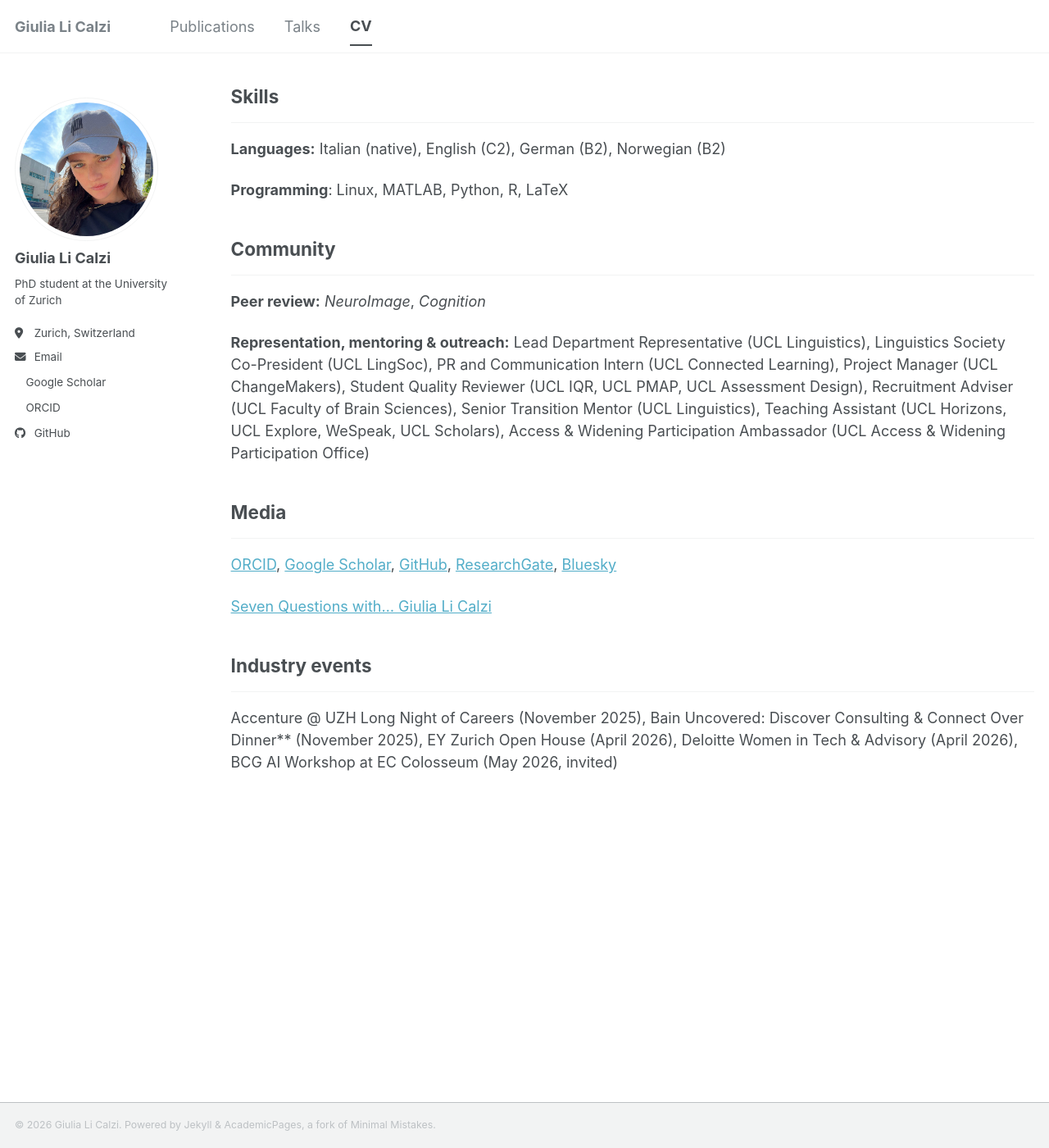
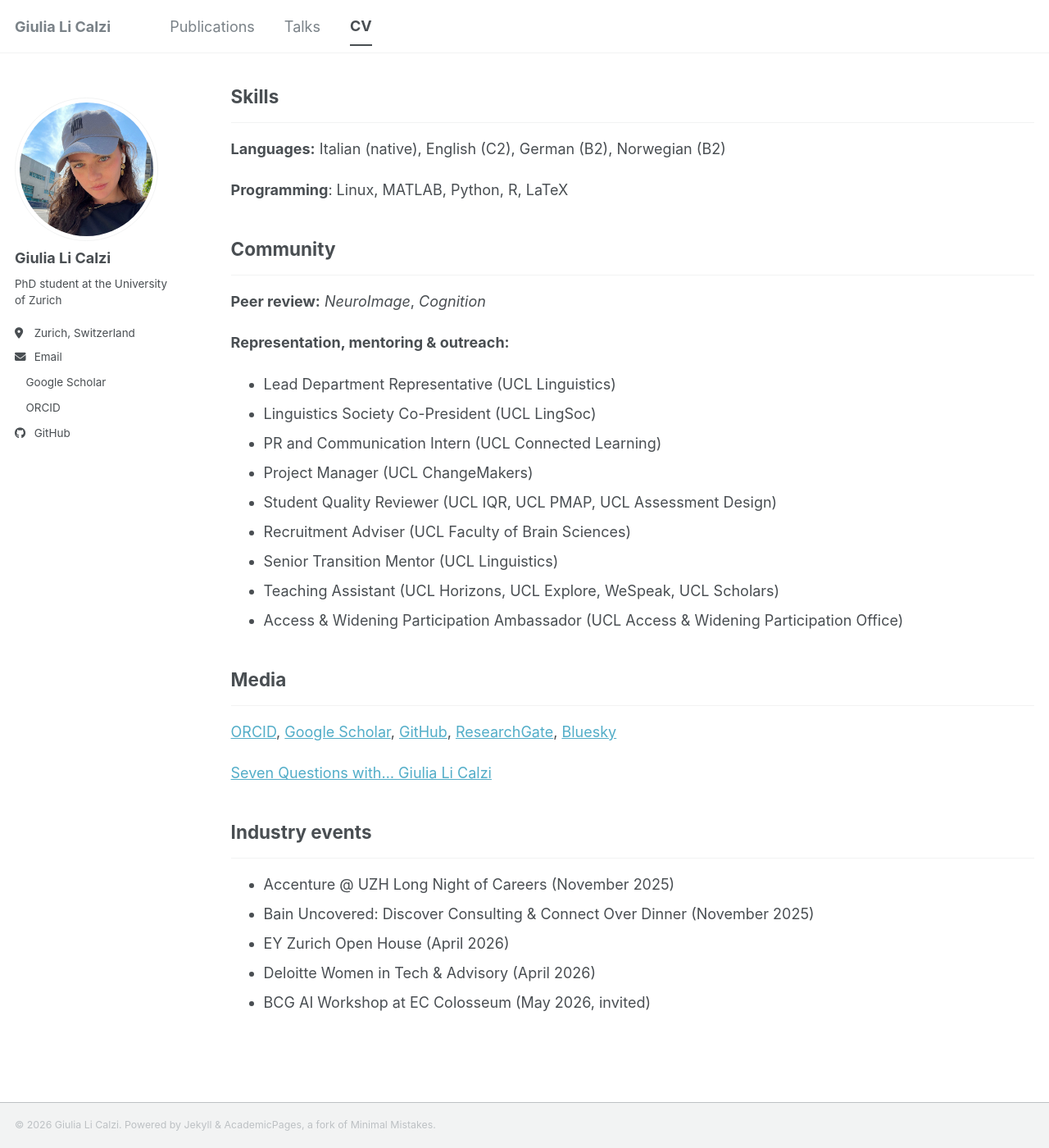
Before and after one commit to glicalzi/glicalzi.github.io, a Jekyll site: the page built from _pages/cv.md, in a window 1280 px wide and 1400 px high, scrolled down 1460 px. Shown: the whole window at 82% size. Built offline with Jekyll 4.4.1, drawn with Linux system fonts in a browser that asks for light colours; a style sheet for code colours, icons or effects is not loaded.

Commit message:
Update cv.md

```diff
--- a/_pages/cv.md
+++ b/_pages/cv.md
@@ -67,7 +67,16 @@ Istituto Nazionale della Previdenza Sociale (INPS)
 ---
 **Peer review:** *NeuroImage*, *Cognition*
 
-**Representation, mentoring & outreach:** Lead Department Representative (UCL Linguistics), Linguistics Society Co-President (UCL LingSoc), PR and Communication Intern (UCL Connected Learning), Project Manager (UCL ChangeMakers), Student Quality Reviewer (UCL IQR, UCL PMAP, UCL Assessment Design), Recruitment Adviser (UCL Faculty of Brain Sciences), Senior Transition Mentor (UCL Linguistics), Teaching Assistant (UCL Horizons, UCL Explore, WeSpeak, UCL Scholars), Access & Widening Participation Ambassador (UCL Access & Widening Participation Office)
+**Representation, mentoring & outreach:**
+- Lead Department Representative (UCL Linguistics)
+- Linguistics Society Co-President (UCL LingSoc)
+- PR and Communication Intern (UCL Connected Learning)
+- Project Manager (UCL ChangeMakers)
+- Student Quality Reviewer (UCL IQR, UCL PMAP, UCL Assessment Design)
+- Recruitment Adviser (UCL Faculty of Brain Sciences)
+- Senior Transition Mentor (UCL Linguistics)
+- Teaching Assistant (UCL Horizons, UCL Explore, WeSpeak, UCL Scholars)
+- Access & Widening Participation Ambassador (UCL Access & Widening Participation Office)
 
 ## Media
 ---
@@ -81,4 +90,8 @@ Istituto Nazionale della Previdenza Sociale (INPS)
 
 ## Industry events
 ---
-Accenture @ UZH Long Night of Careers (November 2025), Bain Uncovered: Discover Consulting & Connect Over Dinner** (November 2025), EY Zurich Open House (April 2026), Deloitte Women in Tech & Advisory (April 2026), BCG AI Workshop at EC Colosseum (May 2026, invited)
+- Accenture @ UZH Long Night of Careers (November 2025)
+- Bain Uncovered: Discover Consulting &amp; Connect Over Dinner (November 2025)
+- EY Zurich Open House (April 2026)
+- Deloitte Women in Tech &amp; Advisory (April 2026)
+- BCG AI Workshop at EC Colosseum (May 2026, invited)
```
